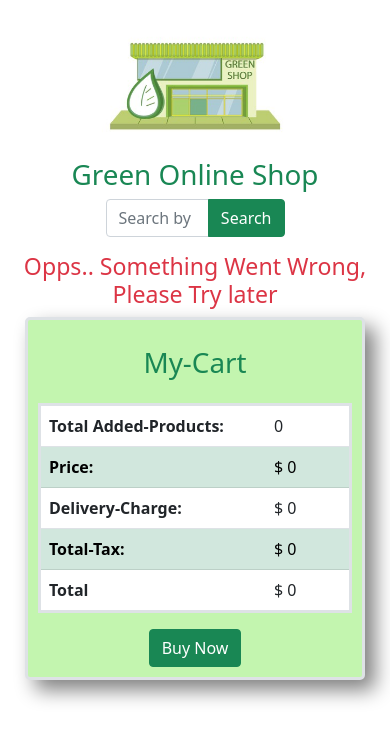
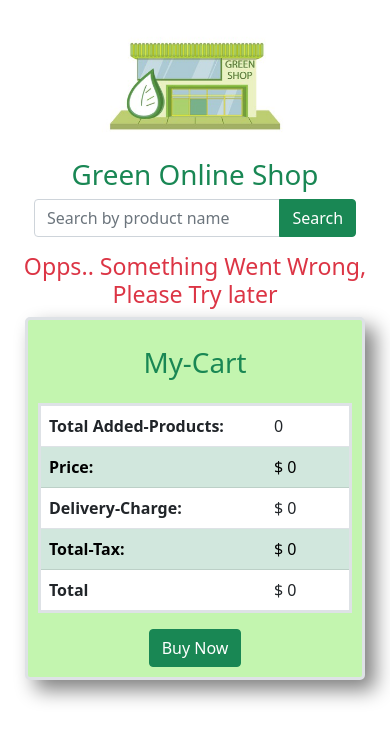
Before and after one commit to skImranSabuj/green-online-shop, a plain HTML site: page index.html in a window 390 px wide. Drawn offline with Linux system fonts and the light colour scheme; no server answers.

Commit message:
better responsive

```diff
--- a/css/style.css
+++ b/css/style.css
@@ -144,4 +144,8 @@ body {
   .cart-single{
     order:2
   }
+
+  #bar{
+    width: 90% !important;
+  }
 }
--- a/index.html
+++ b/index.html
@@ -29,7 +29,7 @@
         <img class="img-fluid" src="images/logo.png" alt="">
       </div>
       <h1 class="text-center text-success">Green Online Shop</h1>
-      <div class="input-group mb-3 w-50 mx-auto mw-100">
+      <div class="input-group mb-3 w-50 mx-auto mw-100" id="bar">
         <input id="input-field" type="text" class="form-control" placeholder="Search by product name">
         <button onclick="loadProducts()" class="btn btn-success" type="button" id="">Search</button>
       </div>
```
